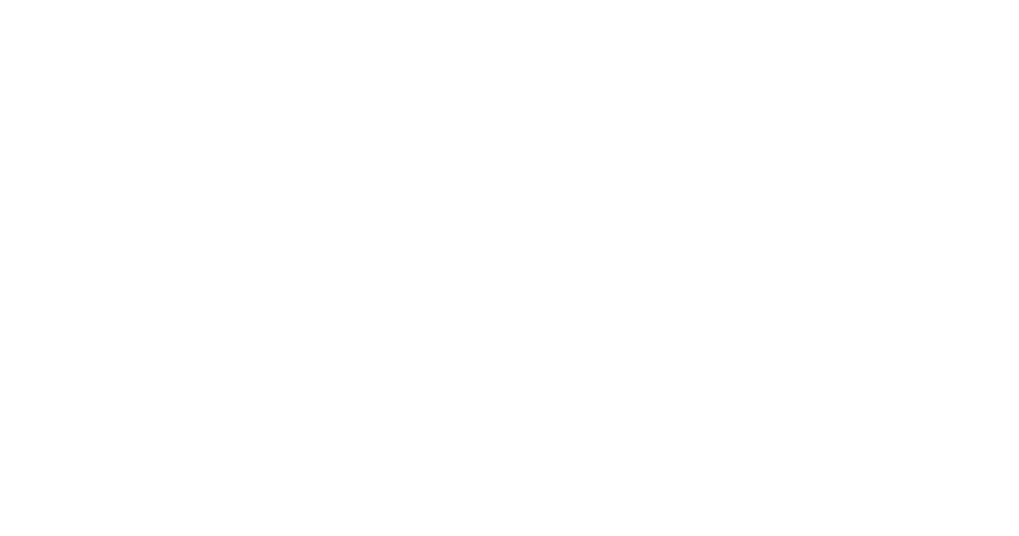
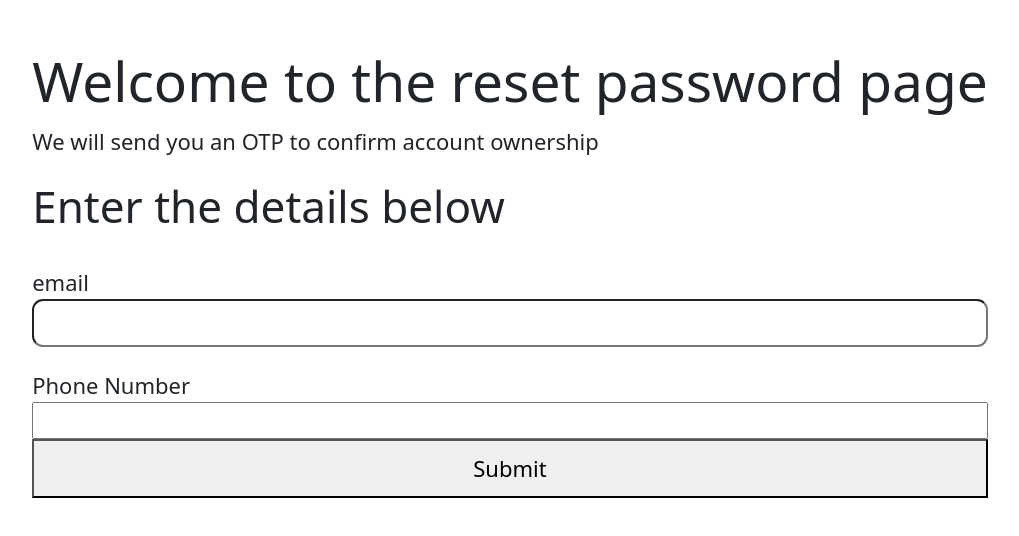
Before and after one commit to codebookreader/Nairoute, a React (Create React App) app: page /resetpassword in a window 1280 px wide. Before the commit this address had no page. Shown: the part 116-652 px from the top of the page, without its empty margins (130-1149 px from the left). Built offline with nearby package versions, Linux system fonts and the light colour scheme.

Commit message:
add session dependencies

```diff
--- a/package.json
+++ b/package.json
@@ -10,7 +10,10 @@
     "@testing-library/react": "^13.4.0",
     "@testing-library/user-event": "^13.5.0",
     "axios": "^1.7.2",
+    "body-parser": "^1.20.2",
     "bootstrap": "^5.3.3",
+    "cookie-parser": "^1.4.6",
+    "express-session": "^1.18.0",
     "react": "^18.3.1",
     "react-dom": "^18.3.1",
     "react-router-dom": "^6.23.1",
--- a/src/App.js
+++ b/src/App.js
@@ -3,6 +3,8 @@ import { BrowserRouter as Router, Route, Routes } from 'react-router-dom';
 import Register from './Register';
 import Home from './homepage';
 import Login from './Login';
+import Resetpassword from './Resetpassword';
+import Dashboard from './Dashboard';
 
 function App() {
   return (
@@ -12,6 +14,9 @@ function App() {
           <Route path="/" element={<Home />} />
           <Route path="/register" element={<Register />} />
           <Route path="/login" element={<Login />} />
+          <Route path="/resetpassword" element={<Resetpassword/>}/>
+          <Route path="/dashboard" element={<Dashboard/>}/>
+
         </Routes>
       </div>
     </Router>
--- /dev/null
+++ b/src/Resetpassword.js
@@ -0,0 +1,45 @@
+import React from 'react'
+import { useState } from 'react'
+import axios from 'axios'
+const Resetpassword = () => {
+    const [email,setEmail] = useState('')
+    const [phoneNumber,setphoneNumber] = useState('')
+    function handleSubmit (event){
+        event.preventDefault();
+        axios.post('http://localhost:5000/resetpassword',{email,phoneNumber})
+        .then(res => console.log(res))
+        .catch(err =>console.log(err))
+      }
+  return (
+     <div>
+        <div className='intro'>
+        <h1>Welcome to the reset password page</h1>
+        <p>We will send you an OTP to confirm account ownership</p>
+        </div>
+        <h2>Enter the details below</h2>
+        <form onSubmit={handleSubmit}>
+        <label htmlFor="email">email</label>
+        <input
+            type="text"
+            id="email"
+            autoComplete="off"
+            value = {email}
+            onChange={(e)=>setEmail(e.target.value)}
+            required
+        />
+        <label htmlFor="phoneNumber">Phone Number</label>
+        <input
+            type="number"
+            id="phoneNumber"
+            autoComplete="off"
+            value = {phoneNumber}
+            onChange={(e)=>setphoneNumber(e.target.value)}
+            required
+        />
+        <button>Submit</button>
+        </form>
+     </div>
+  )
+}
+
+export default Resetpassword
```
Also changed, not shown: 1 other file (tests, documents, lock files or other folders).
